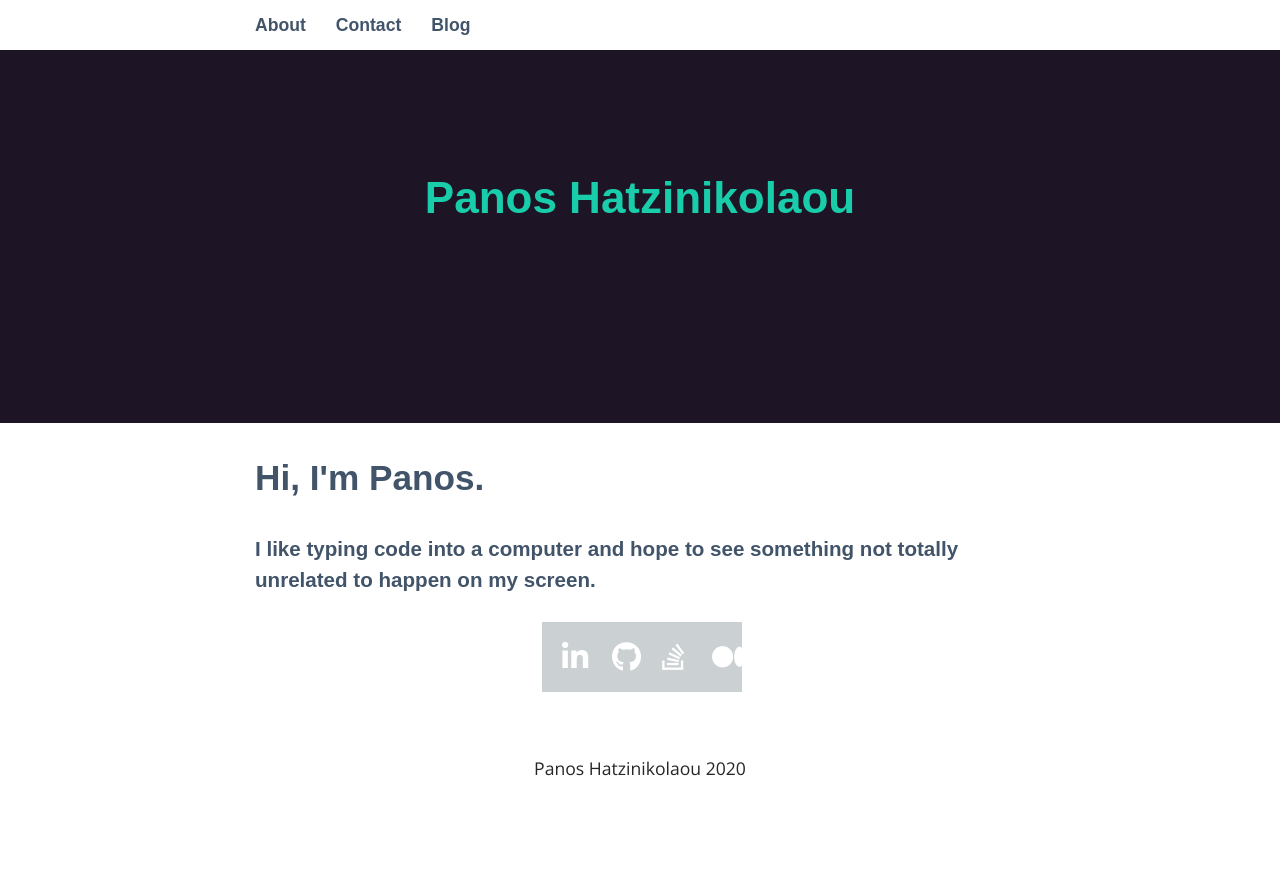
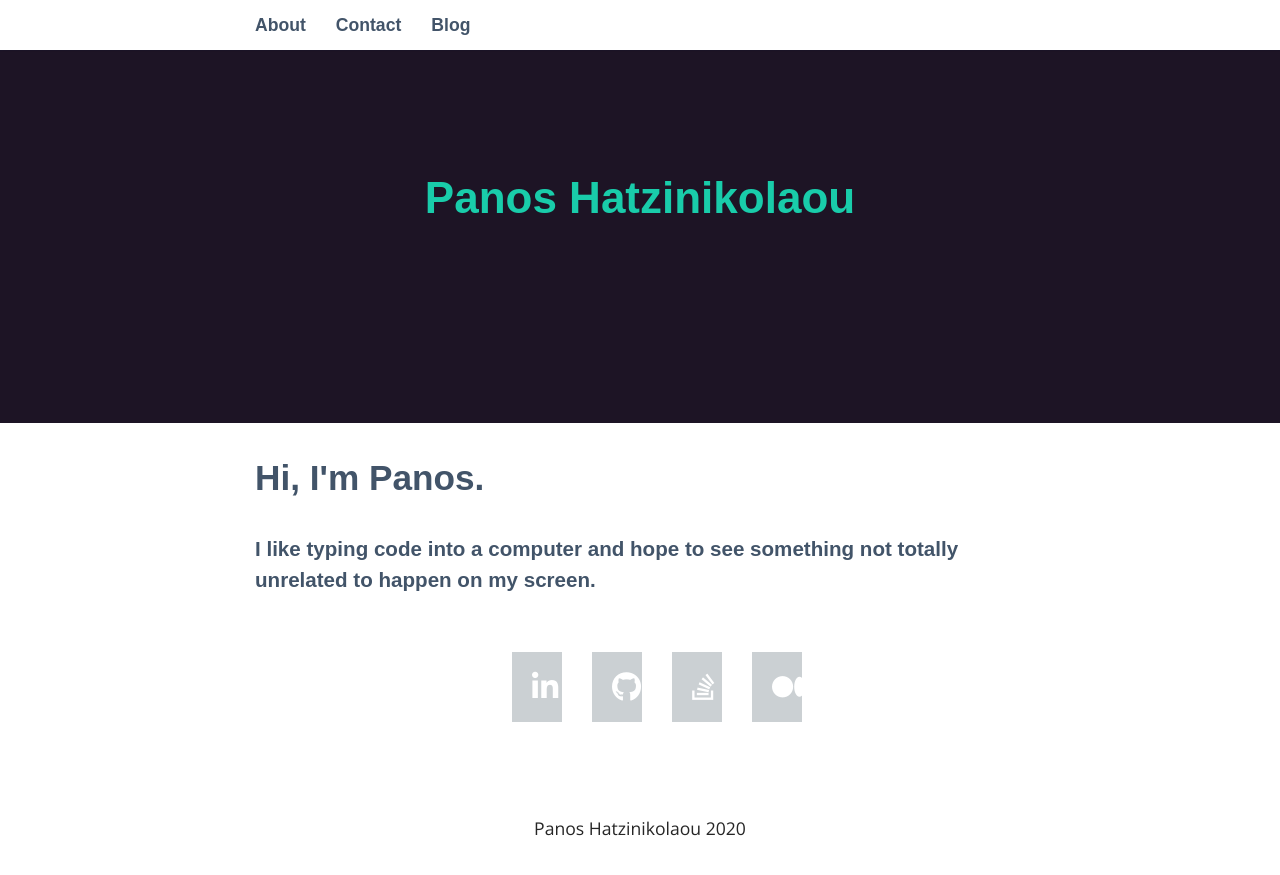
Before and after one commit to Paahn/paahns, a Jekyll site: the page built from index.html, in a window 1280 px wide and 900 px high, scrolled down 77 px. Shown: the top 875 px of the window. Built offline with Jekyll 4.4.1, drawn with Linux system fonts in a browser that asks for light colours; nearby versions of some CDN libraries; some web fonts are replaced; before the commit the page ends 917 px from its top, so only the background shows below that.

Commit message:
finishing css fixes for social media buttons

```diff
--- a/_sass/_layout.scss
+++ b/_sass/_layout.scss
@@ -142,4 +142,6 @@ footer {
 }
 .center-me {
     width: 50px;
+    margin: 15px;
+    padding: 15px;
 }
```
